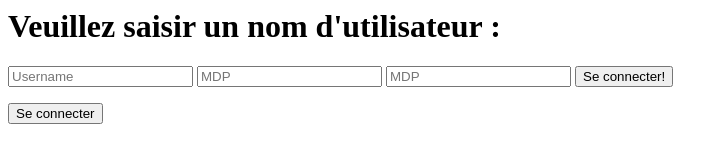
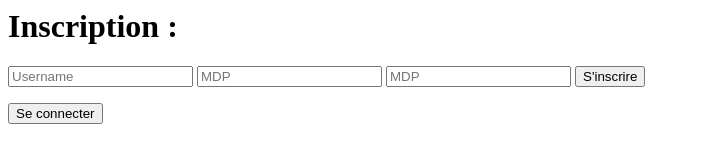
Before and after one commit to P0TEZ/JS-PROJET-CIR2, a website: page front/html/inscription.html in a window 1280 px wide. Shown: the whole page, without its empty margins (0-728 px from the left). Drawn offline with nearby package versions, Linux system fonts and the light colour scheme; no server answers.

Commit message:
Petits Fix

```diff
--- a/front/html/inscription.html
+++ b/front/html/inscription.html
@@ -5,14 +5,14 @@
         <script src="/socket.io/socket.io.js"></script>
     </head>
     <body>
-        <h1>Veuillez saisir un nom d'utilisateur : </h1>
+        <h1>Inscription :</h1>
         <form id="InscritpionForm" action="">
             <input id="username" autocomplete="off" placeholder="Username" />
             <input id="mdp" autocomplete="off" placeholder="MDP" />
             <input id="mdp2" autocomplete="off" placeholder="MDP" />
 
 
-            <input type="submit" value="Se connecter!"/>
+            <input type="submit" value="S'inscrire"/>
         </form>
         <a href="../html/login.html" > <input type="button" value="Se connecter"></a>
 
--- a/front/js/compte/compte.js
+++ b/front/js/compte/compte.js
@@ -1,6 +1,4 @@
 socket.emit('login', '');
-
-
 
 socket.on('user-message', msg => {
     console.log("je passe par la 23");
```
Also changed, not shown: front/html/compte.html (+2 -0 lines), front/html/login.html (+1 -1 lines), index.js (+16 -1 lines).
